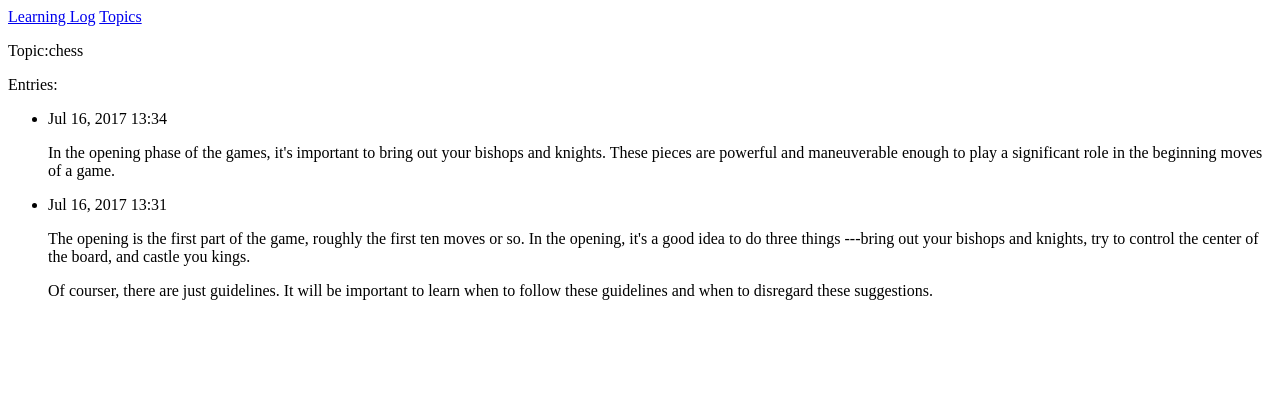
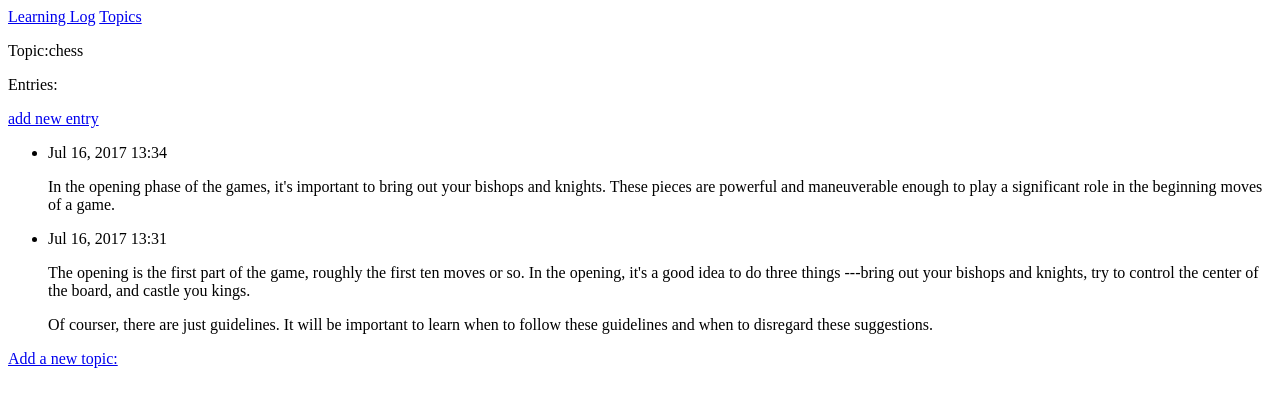
Before and after one commit to kexiaojiu/learning_log, a Django app: page /topics/1/ in a window 1280 px wide. Shown: the top 407 px of the page. Run offline with Django 3.2, Linux system fonts and the light colour scheme; data comes from the database, SQL or seed files in the repository.

Commit message:
add new topic button and new entry button

```diff
--- a/learning_logs/templates/learning_logs/index.html
+++ b/learning_logs/templates/learning_logs/index.html
@@ -1,5 +1,7 @@
 {% extends "learning_logs/base.html" %}
 
 {% block content %}
+
   <p>Learning Log helps you keep track of your learning, for any topic you're learning about.</p>
+
 {% endblock content %}
--- a/learning_logs/templates/learning_logs/topic.html
+++ b/learning_logs/templates/learning_logs/topic.html
@@ -5,6 +5,9 @@
   <p>Topic:{{ topic }}</p>
 
   <p>Entries:</p>
+  <p>
+      <a href="{% url 'learning_logs:new_entry' topic.id %}">add new entry</a>
+  </p>
   <ul>
   {% for entry in entries %}
     <li>
@@ -17,5 +20,5 @@
     </li>
   {% endfor %}
   </ul>
-
+  <a href="{% url 'learning_logs:new_topic' %}">Add a new topic:</a>
 {% endblock content %}
--- a/learning_logs/urls.py
+++ b/learning_logs/urls.py
@@ -13,4 +13,10 @@ urlpatterns = [
 
     # 特定主题的详细页面
     url(r'^topics/(?P<topic_id>\d+)/$', views.topic, name='topic'),
+
+    # 用于添加新主题的网页
+    url(r'^new_topic/$', views.new_topic, name='new_topic'),
+
+    # 用于添加新条目的页面
+    url(r'^new_entry/(?P<topic_id>\d+)/$', views.new_entry, name='new_entry'),
 ]
--- a/learning_logs/views.py
+++ b/learning_logs/views.py
@@ -1,12 +1,16 @@
 #!/usr/bin/env python
 #conding=utf-8
 from django.shortcuts import render
+from django.http import HttpResponseRedirect
+from django.core.urlresolvers import reverse
 from .models import Topic
+from .forms import TopicForm, EntryForm
 
 # Create your views here.
 def index(request):
     """学习笔记的主页"""
     return render(request, 'learning_logs/index.html')
+
 
 def topics(request):
     """显示所有的主题"""
@@ -14,9 +18,65 @@ def topics(request):
     context = {'topics':topics}
     return render(request, 'learning_logs/topics.html', context)
 
+
 def topic(request, topic_id):
     """显示单个主题及其所有的条目"""
     topic = Topic.objects.get(id=topic_id)
     entries = topic.entry_set.order_by('-date_added')
     context = {'topic':topic, 'entries':entries}
     return render(request, 'learning_logs/topic.html', context)
+
+
+def new_topic(request):
+    """添加新主题"""
+    if request.method != 'POST':
+        # 未提交数据：创建一个新表单
+        form = TopicForm()
+    else:
+        # POST提交的数据，对数据进行处理
+        form = TopicForm(request.POST)
+        if form.is_valid():
+            form.save()
+            return HttpResponseRedirect(reverse('learning_logs:topics'))
+
+    context = {'form': form}
+    return render(request, 'learning_logs/new_topic.html', context)
+
+
+#~ def new_entry(request, topic_id):
+    #~ """在特定的主题中添加新条目"""
+    #~ topic = Topic.objects.get(id=topic_id)
+
+    #~ if request.method != 'POST':
+        #~ # 未提交数据：创建一个空表单
+        #~ form = EntryForm()
+    #~ else:
+        #~ # POST提交的数据，对数据进行处理
+        #~ form = EntryForm(data=request.POST)
+        #~ if form.is_valid():
+            #~ new_entry = form.save(cmmit=False)
+            #~ new_entry.topic = topic
+            #~ new_entry.save()
+            #~ return HttpResponseRedirect(reverse('learning_logs:topic',args=[topic_id]))
+    #~ context = {'topic':topic, 'form':form}
+    #~ return render(request, 'learning_logs/new_entry.html', context)
+
+def new_entry(request, topic_id):
+    """Add a new entry for a particular topic."""
+    topic = Topic.objects.get(id=topic_id)
+
+    if request.method != 'POST':
+        # No data submitted; create a blank form.
+        form = EntryForm()
+    else:
+        # POST data submitted; process data.
+        form = EntryForm(data=request.POST)
+        if form.is_valid():
+            new_entry = form.save(commit=False)
+            new_entry.topic = topic
+            new_entry.save()
+            return HttpResponseRedirect(reverse('learning_logs:topic',
+                                        args=[topic_id]))
+
+    context = {'topic': topic, 'form': form}
+    return render(request, 'learning_logs/new_entry.html', context)
```
Also changed, not shown: learning_logs/forms.py (added, +15 -0 lines), learning_logs/templates/learning_logs/new_entry.html (added, +14 -0 lines), learning_logs/templates/learning_logs/new_topic.html (added, +12 -0 lines).
